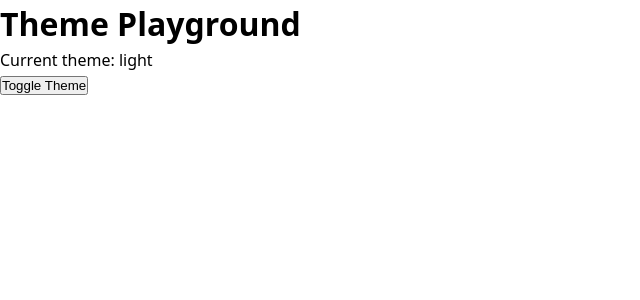
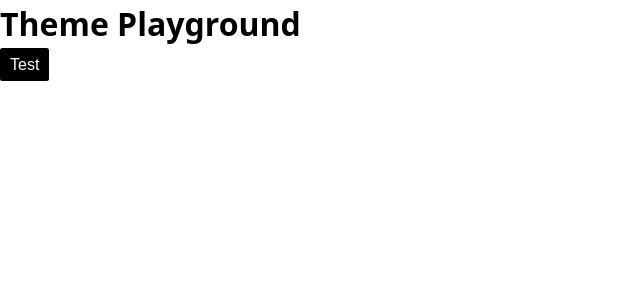
Before and after one commit to dolmios/stoop, a Next.js app: page / in a window 1280 px wide. Shown: the top 300 px of the page, without its empty margins (0-640 px from the left). Built offline with nearby package versions, Linux system fonts and the light colour scheme.

Commit message:
chore: continue development

```diff
--- a/app/layout.tsx
+++ b/app/layout.tsx
@@ -1,13 +1,10 @@
+import "../src/styles/globals.css";
 import { JSX, ReactNode } from "react";
-
-import { ThemeProvider } from "../src/components/ThemeProvider";
 
 export default function RootLayout({ children }: { children: ReactNode }): JSX.Element {
   return (
     <html lang="en">
-      <body>
-        <ThemeProvider>{children}</ThemeProvider>
-      </body>
+      <body>{children}</body>
     </html>
   );
 }
--- a/app/page.tsx
+++ b/app/page.tsx
@@ -1,19 +1,13 @@
 "use client";
 
+import { Button } from "@/index";
 import { JSX } from "react";
 
-import { useTheme } from "../src/components/ThemeProvider";
-
 export default function Home(): JSX.Element {
-  const { mode, toggleTheme } = useTheme();
-
   return (
     <main>
       <h1>Theme Playground</h1>
-      <p>Current theme: {mode}</p>
-      <button type="button" onClick={toggleTheme}>
-        Toggle Theme
-      </button>
+      <Button>Test</Button>
     </main>
   );
 }
--- /dev/null
+++ b/src/components/Button/Button.module.css
@@ -0,0 +1,18 @@
+.button {
+  background-color: var(--color-primary);
+  color: var(--color-background);
+  border: none;
+  padding: var(--space-small) var(--space-medium);
+  border-radius: var(--radius-small);
+  cursor: pointer;
+  font-size: 1.6rem;
+  transition: opacity 0.2s ease;
+}
+
+.button:hover {
+  opacity: 0.9;
+}
+
+.button:active {
+  opacity: 0.8;
+}
--- /dev/null
+++ b/src/components/Button/Button.tsx
@@ -0,0 +1,11 @@
+import { clsx } from "clsx";
+import { type ButtonHTMLAttributes, type JSX } from "react";
+
+import styles from "./Button.module.css";
+
+type ButtonProps = ButtonHTMLAttributes<HTMLButtonElement>;
+
+export function Button({ className, ...props }: ButtonProps): JSX.Element {
+  // @ts-ignore - CSS module types are correct at runtime
+  return <button className={clsx(styles["button"], className)} type="button" {...props} />;
+}
--- a/src/components/ThemeProvider.tsx
+++ /dev/null
@@ -1,64 +0,0 @@
-"use client";
-import React, { type JSX, createContext, useContext, useEffect, useState } from "react";
-
-import "../styles/globals.css";
-
-type ThemeMode = "light" | "dark";
-
-type ThemeContextType = {
-  mode: ThemeMode;
-  toggleTheme: () => void;
-};
-
-const ThemeContext = createContext<ThemeContextType | undefined>(undefined);
-
-export function ThemeProvider({ children }: { children: React.ReactNode }): JSX.Element {
-  const [mounted, setMounted] = useState(false);
-  const [mode, setMode] = useState<ThemeMode>("light");
-
-  // Initialize theme on client-side only
-  useEffect(() => {
-    const stored = localStorage.getItem("theme") as ThemeMode;
-
-    if (stored) {
-      setMode(stored);
-      setMounted(true);
-
-      return;
-    }
-
-    const prefersDark = window.matchMedia("(prefers-color-scheme: dark)").matches;
-
-    setMode(prefersDark ? "dark" : "light");
-    setMounted(true);
-  }, []);
-
-  // Update theme
-  useEffect(() => {
-    if (!mounted) return;
-    document.documentElement.setAttribute("data-theme", mode);
-    localStorage.setItem("theme", mode);
-  }, [mode, mounted]);
-
-  const toggleTheme = (): void => setMode((prev) => (prev === "light" ? "dark" : "light"));
-
-  if (!mounted) {
-    return <> </>;
-  }
-
-  return (
-    <ThemeContext.Provider value={{ mode, toggleTheme }}>
-      {children}
-    </ThemeContext.Provider>
-  );
-}
-
-export function useTheme(): ThemeContextType {
-  const context = useContext(ThemeContext);
-
-  if (!context) {
-    throw new Error("useTheme must be used within ThemeProvider");
-  }
-
-  return context;
-}
--- a/src/index.ts
+++ b/src/index.ts
@@ -1,2 +1,2 @@
-// Context
-export { ThemeProvider, useTheme } from "./components/ThemeProvider";
+// Components
+export { Button } from "./components/Button/Button";
--- a/src/styles/globals.css
+++ b/src/styles/globals.css
@@ -2,7 +2,7 @@
   /* Colors */
   --color-text: #000000;
   --color-background: #ffffff;
-  --color-border: rgba(0, 0, 0, 0.5);
+  --color-border: rgba(0, 0, 0, 0.1);
   --color-primary: #000000;
   --color-muted: #666666;
 
@@ -29,12 +29,14 @@
   --breakpoint-desktop: 1440px;
 }
 
-[data-theme="dark"] {
-  --color-text: #ffffff;
-  --color-background: #212121;
-  --color-border: rgba(255, 255, 255, 0.5);
-  --color-primary: #ffffff;
-  --color-muted: #424242;
+@media (prefers-color-scheme: dark) {
+  :root {
+    --color-text: #ffffff;
+    --color-background: #000000;
+    --color-border: rgba(255, 255, 255, 0.1);
+    --color-primary: #ffffff;
+    --color-muted: #999999;
+  }
 }
 
 /* Reset */
@@ -57,12 +59,9 @@ body {
   font-family:
     system-ui,
     -apple-system,
-    BlinkMacSystemFont,
-    "Segoe UI",
-    Roboto,
     sans-serif;
   font-size: 1.6rem;
   line-height: 1.5;
-  background-color: inherit;
-  color: inherit;
+  margin: 0;
+  padding: 0;
 }
--- a/tsconfig.build.json
+++ b/tsconfig.build.json
@@ -12,6 +12,6 @@
     "target": "ES2022",
     "lib": ["dom", "dom.iterable", "esnext"]
   },
-  "include": ["src/**/*.ts", "src/**/*.tsx", "src/**/*.css"],
+  "include": ["src/**/*.ts", "src/**/*.tsx", "src/types/*.d.ts"],
   "exclude": ["node_modules", "**/*.test.ts", "**/*.test.tsx", "examples", "app"]
 }
```
Also changed, not shown: package.json (+8 -5 lines), src/styles/theme.scss.d.ts (deleted, +0 -36 lines), src/types/css.d.ts (added, +10 -0 lines), 2 other files (tests, documents, lock files or other folders).
